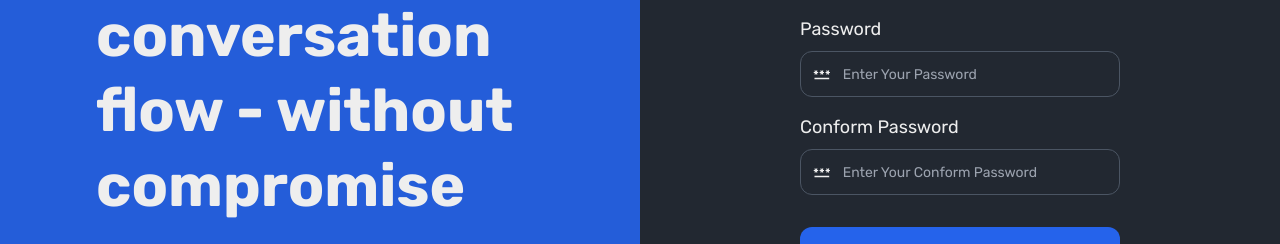
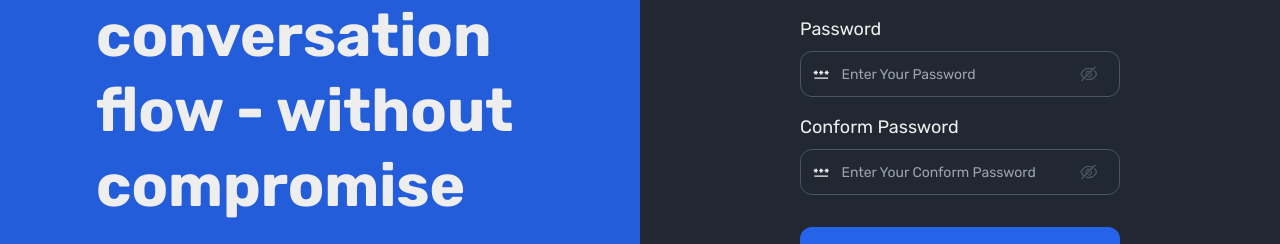
Before and after one commit to ojasggg/Chat_Application, a React (Vite) app in the folder client/: page /register in a window 1280 px wide. Shown: the part 257-501 px from the top of the page. Built offline with nearby package versions, Linux system fonts and the light colour scheme.

Commit message:
Password visibility is complete

```diff
--- a/client/src/components/Login.jsx
+++ b/client/src/components/Login.jsx
@@ -1,11 +1,21 @@
-import React from "react";
+import { useState } from "react";
 import { Link } from "react-router-dom";
 
 // Import icons
 import { BiEnvelopeOpen } from "react-icons/bi";
 import { MdOutlinePassword } from "react-icons/md";
+import { AiOutlineEyeInvisible, AiOutlineEye } from "react-icons/ai";
 
 const Login = () => {
+  const [passwordType, setPasswordType] = useState("password");
+
+  const togglePasswordType = () => {
+    if (passwordType === "password") {
+      setPasswordType("text");
+      return;
+    }
+    setPasswordType("password");
+  };
   return (
     <div className="flex flex-col w-[50%] m-auto mt-[150px] ">
       <div className="text-4xl font-normal">Log in</div>
@@ -17,7 +27,7 @@ const Login = () => {
           <div className="flex items-center mt-2 max-w-[500px] px-5 py-2 pl-2 border border-gray-600 rounded-xl hover:bg-gray-900/30 transition">
             <BiEnvelopeOpen className="text-xl m-1" />
             <input
-              className="input bg-transparent ml-2 placeholder:text-sm"
+              className="input bg-transparent ml-2 placeholder:text-sm w-full"
               type="text"
               placeholder="Enter Your Username"
               id="username"
@@ -31,11 +41,22 @@ const Login = () => {
           <div className="flex items-center mt-2 max-w-[500px] px-5 py-2 pl-2 border border-gray-600 rounded-xl hover:bg-gray-900/30 transition">
             <MdOutlinePassword className="text-xl m-1" />
             <input
-              className="input bg-transparent ml-2 placeholder:text-sm"
-              type="password"
+              className="input bg-transparent ml-2 placeholder:text-sm w-full"
+              type={passwordType}
               placeholder="Enter Your Password"
-              id="username"
+              id="password"
             />
+            {passwordType && passwordType === "password" ? (
+              <AiOutlineEyeInvisible
+                className="text-2xl text-gray-600 cursor-pointer hover:text-gray-400 transition"
+                onClick={togglePasswordType}
+              />
+            ) : (
+              <AiOutlineEye
+                className="text-2xl text-gray-600 cursor-pointer hover:text-gray-400 transition"
+                onClick={togglePasswordType}
+              />
+            )}
           </div>
         </div>
         <div className="mt-2 flex justify-end p text-[15px] hover:text-gray-500 transition">
--- a/client/src/components/Register.jsx
+++ b/client/src/components/Register.jsx
@@ -1,11 +1,31 @@
-import React from "react";
+import { useState } from "react";
 
 // Import icons
 import { BiEnvelopeOpen } from "react-icons/bi";
 import { MdOutlinePassword, MdAlternateEmail } from "react-icons/md";
+import { AiOutlineEyeInvisible, AiOutlineEye } from "react-icons/ai";
 import { Link } from "react-router-dom";
 
 const Register = () => {
+  const [passwordType, setPasswordType] = useState("password");
+  const [conformPasswordType, setConformPasswordType] = useState("password");
+
+  // Toggle Function to change input type
+  const togglePasswordType = () => {
+    if (passwordType === "password") {
+      setPasswordType("text");
+      return;
+    }
+    setPasswordType("password");
+  };
+
+  const toggleConformPasswordType = () => {
+    if (conformPasswordType === "password") {
+      setConformPasswordType("text");
+      return;
+    }
+    setConformPasswordType("password");
+  };
   return (
     <div className="flex flex-col w-[50%] m-auto lg:mt-[60px] xl:mt-[200px]">
       <div className="text-3xl font-normal">Register</div>
@@ -46,10 +66,21 @@ const Register = () => {
             <MdOutlinePassword className="text-xl m-1" />
             <input
               className="input bg-transparent ml-2 placeholder:text-sm  w-full"
-              type="password"
+              type={passwordType}
               placeholder="Enter Your Password"
               id="password"
             />
+            {passwordType && passwordType === "password" ? (
+              <AiOutlineEyeInvisible
+                className="text-2xl text-gray-600 cursor-pointer hover:text-gray-400 transition"
+                onClick={togglePasswordType}
+              />
+            ) : (
+              <AiOutlineEye
+                className="text-2xl text-gray-600 cursor-pointer hover:text-gray-400 transition"
+                onClick={togglePasswordType}
+              />
+            )}
           </div>
         </div>
         <div className="flex flex-col mt-4">
@@ -63,10 +94,21 @@ const Register = () => {
             <MdOutlinePassword className="text-xl m-1" />
             <input
               className="input bg-transparent ml-2 placeholder:text-sm w-full"
-              type="password"
+              type={conformPasswordType}
               placeholder="Enter Your Conform Password"
               id="conform-password"
             />
+            {conformPasswordType && conformPasswordType === "password" ? (
+              <AiOutlineEyeInvisible
+                className="text-2xl text-gray-600 cursor-pointer hover:text-gray-400 transition"
+                onClick={toggleConformPasswordType}
+              />
+            ) : (
+              <AiOutlineEye
+                className="text-2xl text-gray-600 cursor-pointer hover:text-gray-400 transition"
+                onClick={toggleConformPasswordType}
+              />
+            )}
           </div>
         </div>
         <button
```
